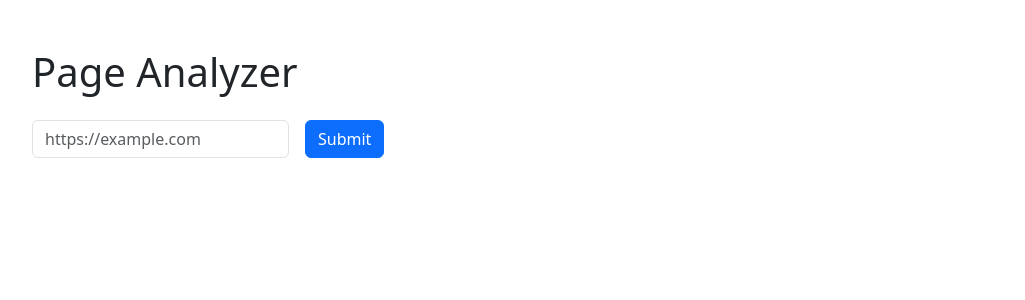
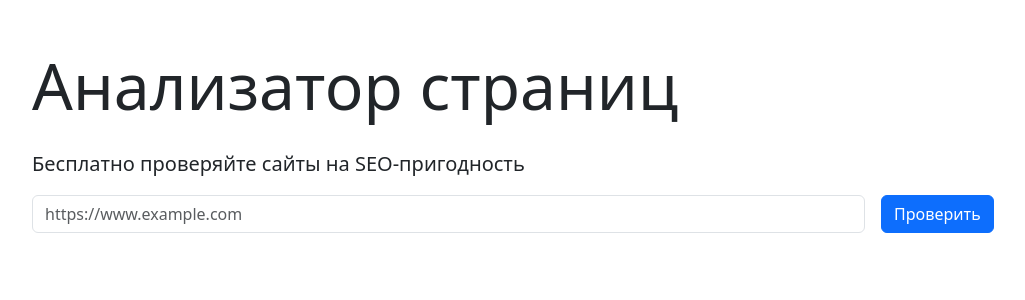
Before and after one commit to Asankhey/python-project-83, a Flask app: page / in a window 1280 px wide. Shown: the top 300 px of the page, without its empty margins (50-1075 px from the left). Run offline with Flask 3, Linux system fonts and the light colour scheme; some libraries are stand-ins or nearby versions.

Commit message:
fix: translate index.html to Russian

```diff
--- a/page_analyzer/templates/index.html
+++ b/page_analyzer/templates/index.html
@@ -1,14 +1,15 @@
 <!DOCTYPE html>
-<html lang="en">
+<html lang="ru">
 <head>
   <meta charset="UTF-8">
-  <title>Page Analyzer</title>
+  <title>Анализатор страниц</title>
   <meta name="viewport" content="width=device-width, initial-scale=1">
   <link href="https://cdn.jsdelivr.net/npm/bootstrap@5.3.3/dist/css/bootstrap.min.css" rel="stylesheet">
 </head>
 <body>
   <div class="container py-5">
-    <h1 class="mb-4">Page Analyzer</h1>
+    <h1 class="display-3 mb-4">Анализатор страниц</h1>
+    <p class="lead">Бесплатно проверяйте сайты на SEO-пригодность</p>
 
     {% with messages = get_flashed_messages(with_categories=true) %}
       {% if messages %}
@@ -21,11 +22,11 @@
     {% endwith %}
 
     <form action="{{ url_for('add_url') }}" method="post" class="row gy-2 gx-3 align-items-center">
-      <div class="col-auto">
-        <input type="text" name="url" class="form-control" placeholder="https://example.com" required>
+      <div class="col-auto w-75">
+        <input type="text" name="url" class="form-control" placeholder="https://www.example.com" required>
       </div>
       <div class="col-auto">
-        <button type="submit" class="btn btn-primary">Submit</button>
+        <button type="submit" class="btn btn-primary">Проверить</button>
       </div>
     </form>
   </div>
```
